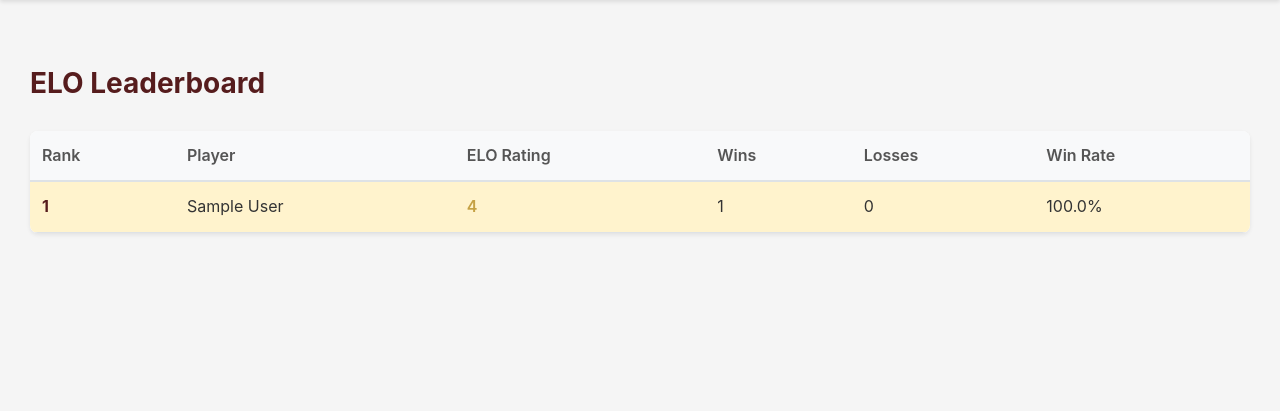
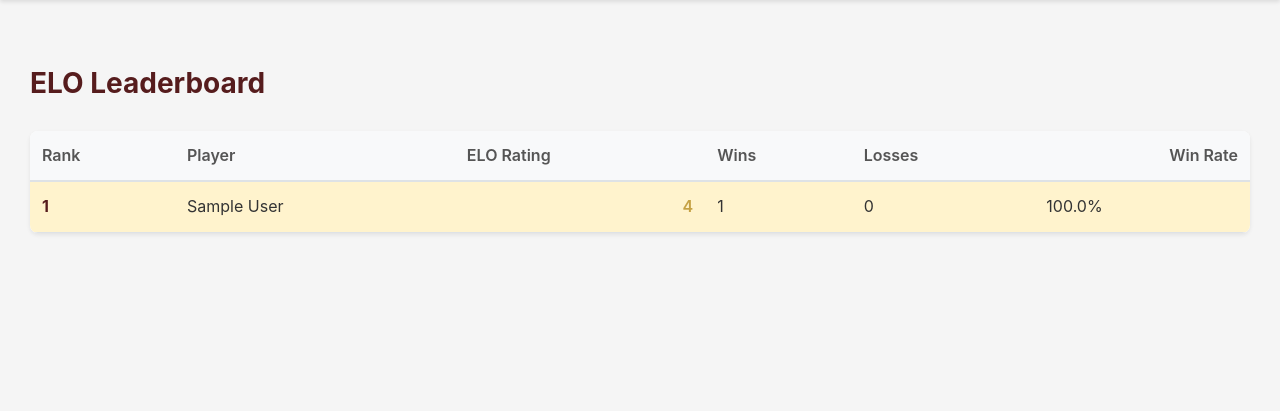
Before and after one commit to conjfrnk/charter-pool, a Flask app: page /leaderboard in a window 1280 px wide. Shown: the part 69-480 px from the top of the page. Run offline with Flask 3, Linux system fonts and the light colour scheme; a user stored in the database is signed in; tables that the repository leaves empty hold one stand-in row (values such as "Sample post").

Commit message:
Update version to v1.4.6 and refine CSS styles for leaderboard tables
- Bumped the application version to v1.4.6.
- Added text alignment adjustments for ELO cells and header cells in leaderboard tables to enhance layout consistency.

These changes improve the visual presentation of leaderboard tables and maintain a cohesive user interface.

```diff
--- a/static/style.css
+++ b/static/style.css
@@ -568,6 +568,11 @@ table tr.highlight {
 .leaderboard-table .elo-cell {
   font-weight: 600;
   color: #C5A144;
+  text-align: right;
+}
+
+.leaderboard-table th:last-child {
+  text-align: right;
 }
 
 .winner-cell {
```
Also changed, not shown: 1 other file.
